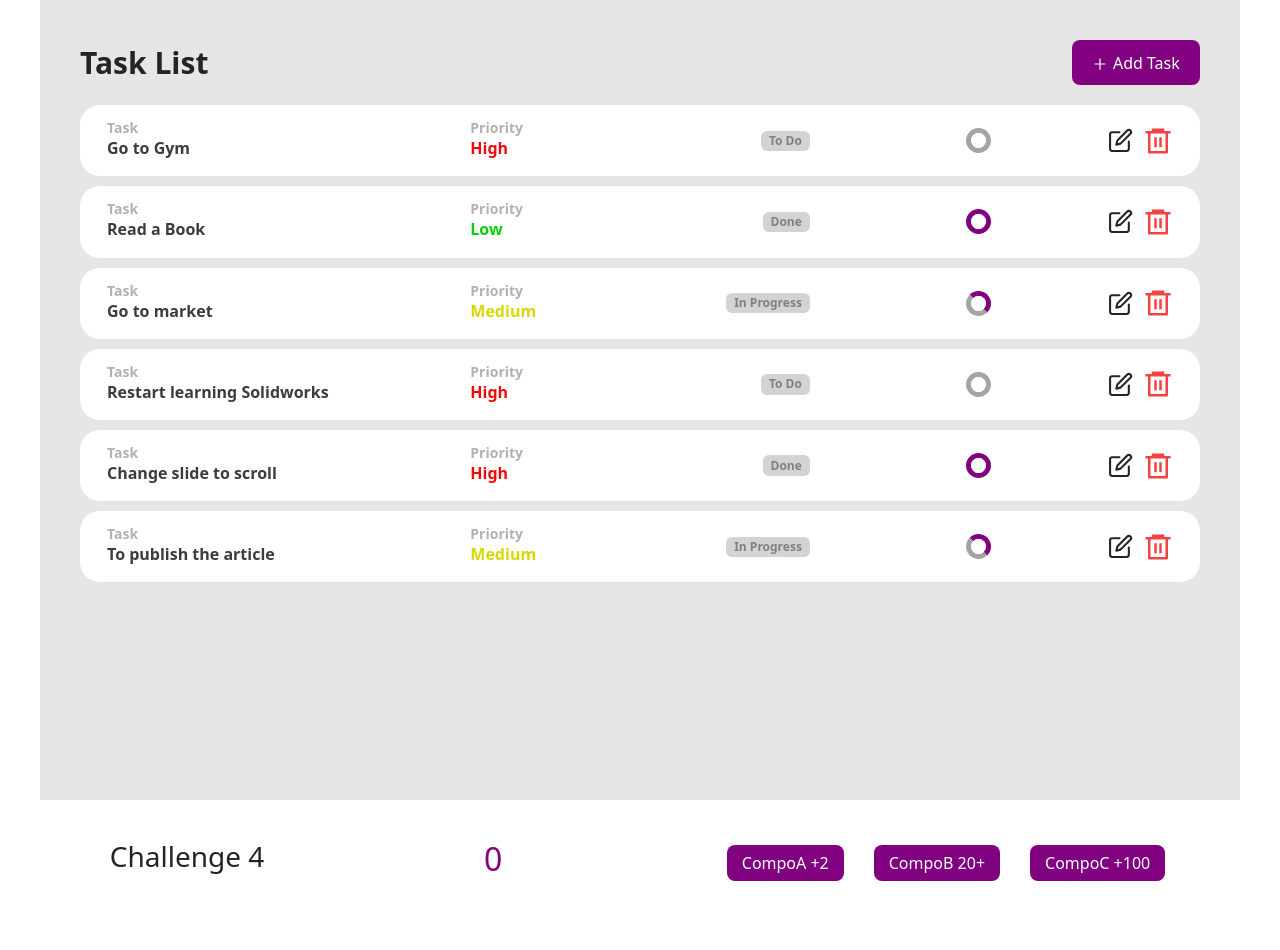
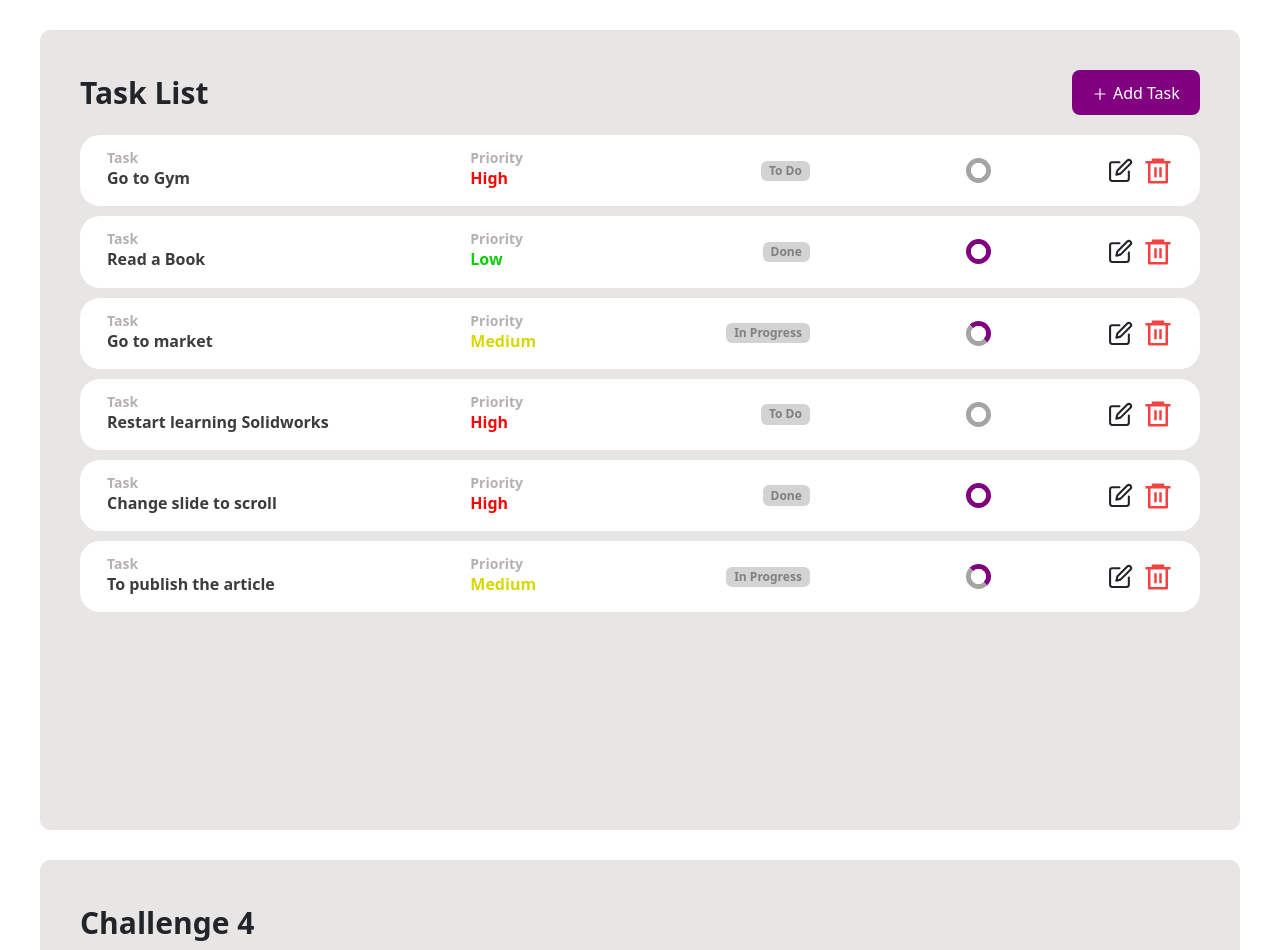
Before and after one commit to soheb-funtune/code-optim-task, a React (Vite) app: page / in a window 1280 px wide. Shown: the top 950 px of the page. Before the commit the page ends 886 px from the top, so only its background shows below. Built offline with nearby package versions, Linux system fonts and the light colour scheme.

Commit message:
ui changes

```diff
--- a/src/App.jsx
+++ b/src/App.jsx
@@ -6,12 +6,12 @@ import Challenge from "./moduls/challenge4/challenge.jsx";
 
 function App() {
   return (
-    <>
+    <div style={{ overflowY: "scroll" }}>
       {/* 1 */}
       <Home />
       {/* 4 */}
       <Challenge />
-    </>
+    </div>
   );
 }
 
--- a/src/moduls/Home/home.jsx
+++ b/src/moduls/Home/home.jsx
@@ -68,12 +68,18 @@ export default Home;
 
 const MainWrap = styled.div`
   padding: 40px;
-  margin: 0px auto;
+  margin: 30px auto;
+  border-radius: 10px;
   justify-content: space-between;
   background: #e8e5e5;
   max-width: calc(100% - 65px);
   min-height: 100vh;
   max-width: 1200px;
+  @media (max-width: 767px) {
+    padding: 25px;
+    margin: 0px;
+    border-radius: 0px;
+  }
 `;
 const TopDiv = styled.div`
   display: flex;
--- a/src/moduls/ListItem/list-item.jsx
+++ b/src/moduls/ListItem/list-item.jsx
@@ -21,14 +21,14 @@ const ListItem = ({ item, index, handleAction }) => {
           <Badge bg="secondary">{progress?.split("_")?.join(" ")}</Badge>
         </FlexDiv>
       </Col>
-      <Col lg={2} md={2} sm={1} xs={3}>
+      <Col lg={2} md={2} sm={2} xs={3}>
         <FlexDiv>
           <CircleDiv circle={progress?.split("_")?.join(" ")}>
             <EmptyCircle></EmptyCircle>
           </CircleDiv>
         </FlexDiv>
       </Col>
-      <Col lg={2} md={2} sm={3} xs={3}>
+      <Col lg={2} md={2} sm={2} xs={3}>
         <FlexDiv>
           <LuEdit
             onClick={() => handleAction("E", item, index)}
@@ -89,6 +89,9 @@ const FlexDiv = styled.div`
   width: 100%;
   height: 100%;
 
+  @media (max-width: 767px) {
+    justify-content: center;
+  }
   .bg-secondary {
     background: lightgray !important;
     color: gray !important;
--- a/src/moduls/challenge4/challenge.jsx
+++ b/src/moduls/challenge4/challenge.jsx
@@ -1,4 +1,5 @@
 import React, { useState } from "react";
+import styled from "styled-components";
 import CompoA from "./compo-a.jsx";
 import CompoB from "./compo-b.jsx";
 import CompoC from "./compo-c.jsx";
@@ -6,19 +7,14 @@ import CompoC from "./compo-c.jsx";
 const Challenge = () => {
   const [count, counter] = useState(0);
   return (
-    <div
-      style={{
-        display: "flex",
-        justifyContent: "space-around",
-        marginTop: "40px",
-      }}
-    >
-      <h3>Challenge 4</h3>
-      <h2 style={{ color: "purple" }}>{count}</h2>
+    <MainWrap>
+      <Styledh2>Challenge 4</Styledh2>
+      <h2 style={{ color: "red", textAlign: "center" }}>{count}</h2>
       <div
         style={{
           display: "flex",
-          justifyContent: "space-around",
+          justifyContent: "center",
+          flexWrap: "wrap",
           gap: "20px",
         }}
       >
@@ -26,8 +22,29 @@ const Challenge = () => {
         <CompoB count={count} counter={counter} />
         <CompoC count={count} counter={counter} />
       </div>
-    </div>
+    </MainWrap>
   );
 };
 
 export default Challenge;
+
+const MainWrap = styled.div`
+  padding: 40px;
+  margin: 30px auto;
+  border-radius: 10px;
+  justify-content: space-between;
+  background: #e8e5e5;
+  max-width: calc(100% - 65px);
+  min-height: max-content;
+  max-width: 1200px;
+  @media (max-width: 767px) {
+    padding: 25px;
+    margin: 0px;
+    border-radius: 0px;
+  }
+`;
+
+const Styledh2 = styled.div`
+  font-size: 30px;
+  font-weight: 800;
+`;
```
